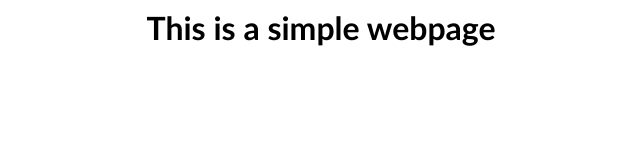
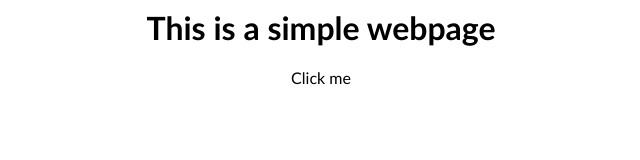
Before and after one commit to ColinLPH/COMP_2800_Feature_Branch_Workflow_BBY11, a plain HTML site: page index.html in a window 1280 px wide. Shown: the full height of the page, 319-959 px from the left. Drawn offline with Linux system fonts and the light colour scheme.

Commit message:
Changed content to be clickable

```diff
--- a/index.html
+++ b/index.html
@@ -5,8 +5,6 @@
 
     <body>
         <h1 id="title">This is a simple webpage</h1>
-        <div class="content">
-
-        </div>
+        <div class="content clickable"> Click me</div>
     </body>
 </html>
--- a/style.css
+++ b/style.css
@@ -11,3 +11,7 @@ h1{
     width: 800px;
     text-align: center;
 }
+
+.clickable{
+    cursor: hand;
+}
```
